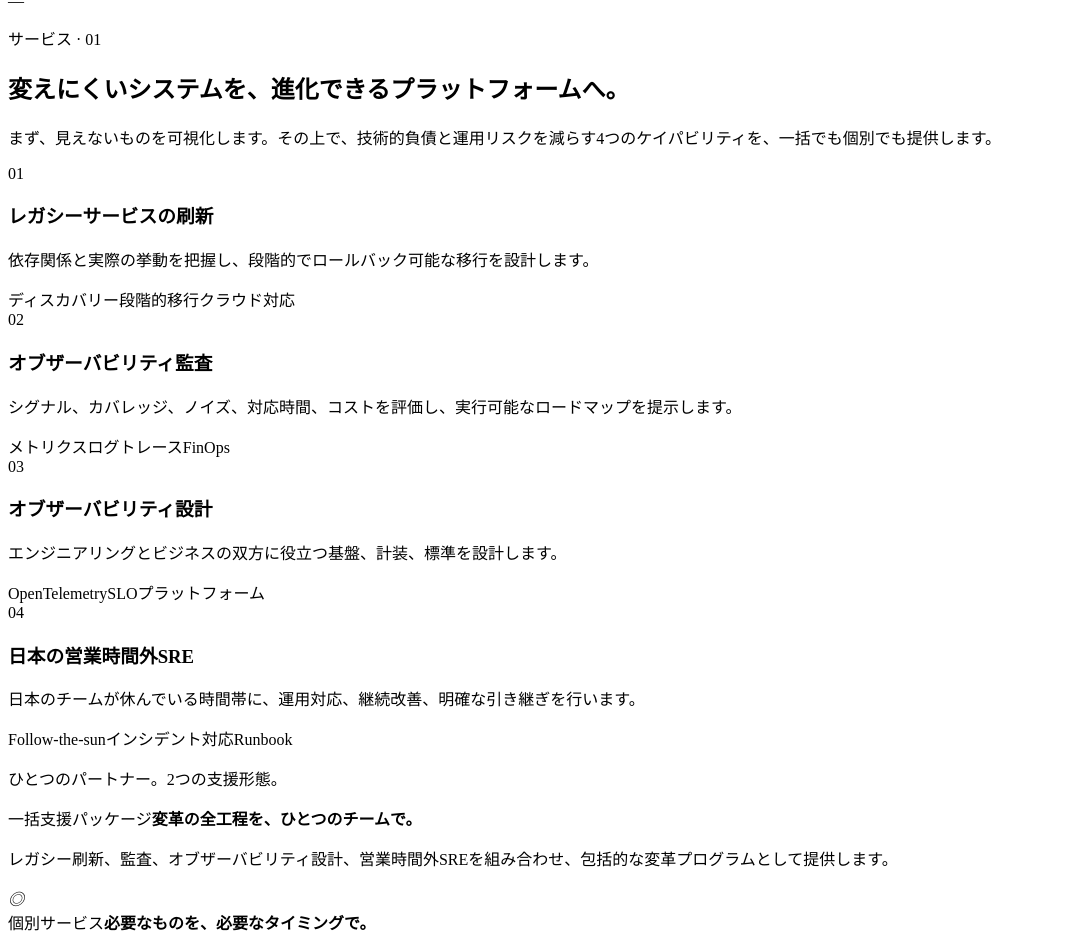
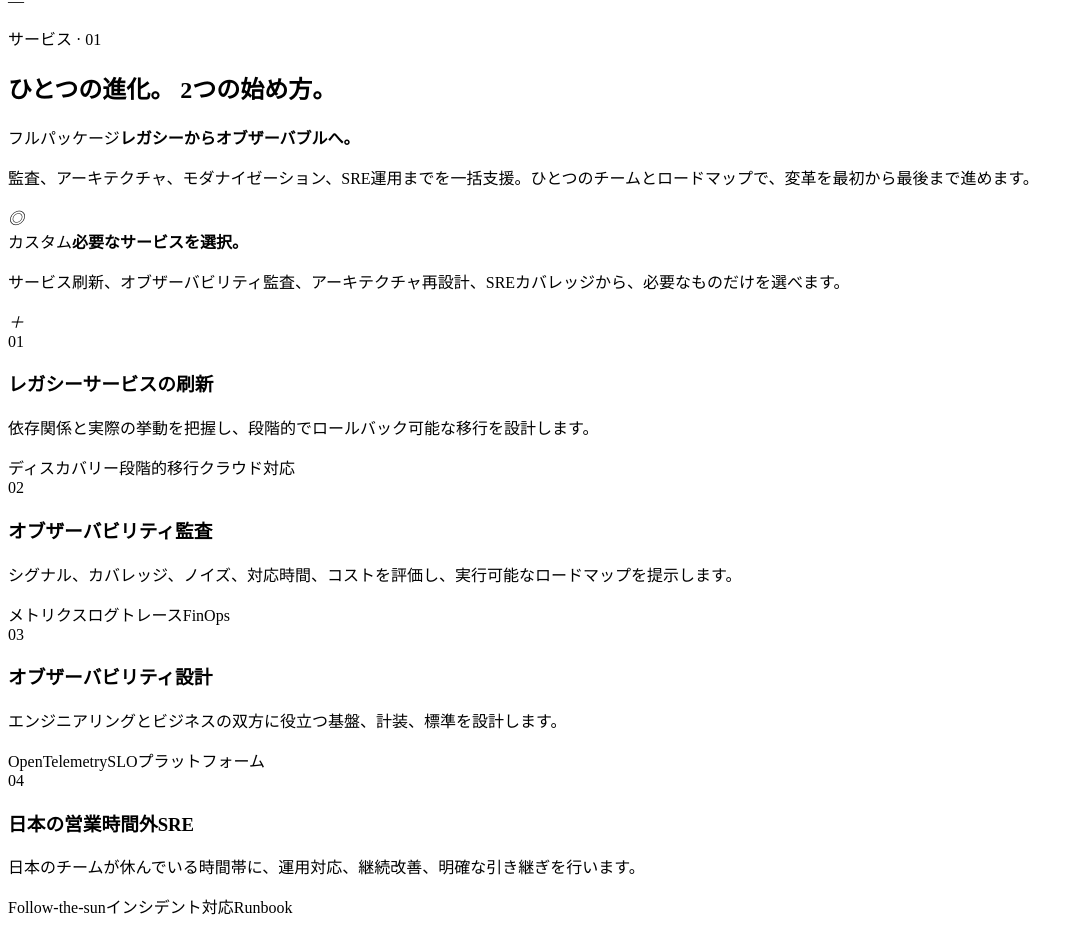
Before and after one commit to Animarc/SenyToShinka, a React (Vite) app: page / in a window 1280 px wide. Shown: the part 399-1333 px from the top of the page, without its empty margins (0-1084 px from the left). Built offline with nearby package versions, Linux system fonts and the light colour scheme; the HTML template or start-up script is replaced by a standard one.

Commit message:
Clarify service engagement models

```diff
--- a/src/App.tsx
+++ b/src/App.tsx
@@ -72,9 +72,18 @@ function App() {
         <section className="services section-pad" id="services">
           <div className="section-heading">
             <div className="section-label"><span>—</span><p className="kicker">{t.servicesKicker}</p></div>
-            <div className="section-copy">
-              <h2>{t.servicesTitle}</h2>
-              <p>{t.servicesIntro}</p>
+            <h2>{t.servicesTitle}</h2>
+          </div>
+          <div className="engagement">
+            <div className="engagement-options">
+              {t.engagementOptions.map((option, index) => (
+                <article key={option.label}>
+                  <span>{option.label}</span>
+                  <strong>{option.title}</strong>
+                  <p>{option.body}</p>
+                  <i aria-hidden="true">{index === 0 ? '◎' : '＋'}</i>
+                </article>
+              ))}
             </div>
           </div>
           <div className="service-list">
@@ -85,19 +94,6 @@ function App() {
                 <div className="tags">{service.tags.map((tag) => <span key={tag}>{tag}</span>)}</div>
               </article>
             ))}
-          </div>
-          <div className="engagement">
-            <p className="engagement-kicker">{t.engagementKicker}</p>
-            <div className="engagement-options">
-              {t.engagementOptions.map((option, index) => (
-                <article key={option.label}>
-                  <span>{option.label}</span>
-                  <strong>{option.title}</strong>
-                  <p>{option.body}</p>
-                  <i aria-hidden="true">{index === 0 ? '◎' : '＋'}</i>
-                </article>
-              ))}
-            </div>
           </div>
         </section>
 
--- a/src/content.ts
+++ b/src/content.ts
@@ -12,8 +12,6 @@ type Content = {
   metricLabels: string[]
   servicesKicker: string
   servicesTitle: string
-  servicesIntro: string
-  engagementKicker: string
   engagementOptions: { label: string; title: string; body: string }[]
   services: { number: string; title: string; body: string; tags: string[] }[]
   methodKicker: string
@@ -42,12 +40,10 @@ export const copy: Record<Language, Content> = {
     secondaryCta: 'Ver servicios',
     metricLabels: ['Visibilidad antes del cambio', 'Evolución sin big bang', 'Cobertura fuera de horario JP'],
     servicesKicker: 'Servicios · 01',
-    servicesTitle: 'Convertimos sistemas difíciles de cambiar en plataformas que pueden evolucionar.',
-    servicesIntro: 'Empezamos haciendo visible lo que hoy es incierto. A partir de ahí, reducimos deuda técnica y riesgo operativo con cuatro capacidades que funcionan juntas o de forma independiente.',
-    engagementKicker: 'Un partner. Dos formas de trabajar.',
+    servicesTitle: 'Una evolución.\nDos formas de empezar.',
     engagementOptions: [
-      { label: 'Pack integral', title: 'Todo el recorrido, un único equipo.', body: 'Combinamos renovación legacy, auditoría, arquitectura de observabilidad y cobertura SRE en un programa completo de transformación.' },
-      { label: 'Servicios independientes', title: 'Solo lo que necesitáis, cuando lo necesitáis.', body: 'Cada capacidad puede contratarse por separado, con objetivos, alcance y entregables propios, sin necesidad de asumir el programa completo.' },
+      { label: 'Pack completo', title: 'De legacy a observable.', body: 'Nos ocupamos del recorrido completo: auditoría, arquitectura, modernización y operación SRE. Un equipo, un roadmap y una transformación coordinada de principio a fin.' },
+      { label: 'A medida', title: 'Elige tu sabor.', body: 'Selecciona solo la capacidad que necesitas: renovar un servicio, auditar la observabilidad, rediseñar la arquitectura o ampliar la cobertura SRE.' },
     ],
     services: [
       { number: '01', title: 'Renovación de servicios legacy', body: 'Trazamos dependencias y comportamiento real para diseñar una migración incremental, reversible y alineada con el negocio.', tags: ['Discovery', 'Strangler pattern', 'Cloud readiness'] },
@@ -84,12 +80,10 @@ export const copy: Record<Language, Content> = {
     secondaryCta: 'サービスを見る',
     metricLabels: ['変更前に可視化', 'ビッグバンに頼らない進化', '日本の営業時間外をカバー'],
     servicesKicker: 'サービス · 01',
-    servicesTitle: '変えにくいシステムを、進化できるプラットフォームへ。',
-    servicesIntro: 'まず、見えないものを可視化します。その上で、技術的負債と運用リスクを減らす4つのケイパビリティを、一括でも個別でも提供します。',
-    engagementKicker: 'ひとつのパートナー。2つの支援形態。',
+    servicesTitle: 'ひとつの進化。\n2つの始め方。',
     engagementOptions: [
-      { label: '一括支援パッケージ', title: '変革の全工程を、ひとつのチームで。', body: 'レガシー刷新、監査、オブザーバビリティ設計、営業時間外SREを組み合わせ、包括的な変革プログラムとして提供します。' },
-      { label: '個別サービス', title: '必要なものを、必要なタイミングで。', body: '各サービスは個別に契約可能です。包括プログラムを前提とせず、それぞれに明確な目的、範囲、成果物を設定します。' },
+      { label: 'フルパッケージ', title: 'レガシーからオブザーバブルへ。', body: '監査、アーキテクチャ、モダナイゼーション、SRE運用までを一括支援。ひとつのチームとロードマップで、変革を最初から最後まで進めます。' },
+      { label: 'カスタム', title: '必要なサービスを選択。', body: 'サービス刷新、オブザーバビリティ監査、アーキテクチャ再設計、SREカバレッジから、必要なものだけを選べます。' },
     ],
     services: [
       { number: '01', title: 'レガシーサービスの刷新', body: '依存関係と実際の挙動を把握し、段階的でロールバック可能な移行を設計します。', tags: ['ディスカバリー', '段階的移行', 'クラウド対応'] },
--- a/src/styles.css
+++ b/src/styles.css
@@ -43,23 +43,23 @@ h1 em { font-family:'Playfair Display','Noto Sans JP',serif; color:var(--red); f
 .principles b { color:var(--red); font-size:11px; }
 .principles span { font-size:12px; text-transform:uppercase; letter-spacing:.08em; }
 .services { background:var(--ink); color:#f5f1e8; padding-block:130px; }
-.section-heading { display:grid; grid-template-columns:minmax(180px,.8fr) minmax(0,2.6fr); gap:5vw; align-items:start; margin-bottom:85px; }
+.section-heading { display:block; margin-bottom:55px; }
 .section-heading .kicker { color:#a6b4aa; }
 .section-heading h2,.method h2,.japan h2,.closing h2 { font-size:clamp(38px,5vw,72px); font-weight:500; line-height:1.05; letter-spacing:-.045em; margin:0; }
-.section-label { display:flex; align-items:center; gap:16px; padding-top:10px; }
+.section-heading > h2 { white-space:pre-line; max-width:900px; margin-top:32px; }
+.section-label { display:flex; align-items:center; gap:16px; }
 .section-label > span { color:var(--red); }
 .section-label p { margin:0; }
-.section-copy { display:grid; grid-template-columns:minmax(0,1.9fr) minmax(240px,.8fr); gap:clamp(35px,5vw,90px); align-items:end; }
-.section-copy > p { line-height:1.75; opacity:.65; margin:0 0 4px; }
-.engagement { display:grid; grid-template-columns:minmax(180px,.8fr) minmax(0,2.6fr); gap:5vw; margin-top:85px; padding-top:32px; border-top:1px solid rgba(255,255,255,.18); }
-.engagement-kicker { color:#a6b4aa; text-transform:uppercase; font-size:11px; letter-spacing:.17em; font-weight:600; margin:10px 0 0; }
+.engagement { margin-bottom:90px; }
 .engagement-options { display:grid; grid-template-columns:1fr 1fr; border:1px solid rgba(255,255,255,.22); }
-.engagement-options article { min-height:230px; padding:28px 30px; position:relative; display:flex; flex-direction:column; }
+.engagement-options article { aspect-ratio:1.18; min-height:330px; padding:36px 38px; position:relative; display:flex; flex-direction:column; overflow:hidden; transition:background .25s ease,color .25s ease; }
 .engagement-options article + article { border-left:1px solid rgba(255,255,255,.22); }
 .engagement-options article > span { color:var(--red); text-transform:uppercase; font-size:10px; letter-spacing:.16em; font-weight:600; }
-.engagement-options strong { max-width:390px; font-size:clamp(20px,2vw,28px); line-height:1.18; font-weight:500; margin:28px 45px 16px 0; }
-.engagement-options p { max-width:470px; font-size:13px; line-height:1.65; opacity:.62; margin:auto 35px 0 0; }
-.engagement-options i { position:absolute; right:24px; top:24px; color:var(--red); font-style:normal; font-size:22px; }
+.engagement-options strong { max-width:430px; font-size:clamp(28px,3vw,44px); line-height:1.08; font-weight:500; letter-spacing:-.035em; margin:42px 55px 18px 0; }
+.engagement-options p { max-width:470px; font-size:14px; line-height:1.7; opacity:.64; margin:auto 40px 0 0; }
+.engagement-options i { position:absolute; right:32px; top:30px; color:var(--red); font-style:normal; font-size:28px; }
+.engagement-options article:hover { background:#f2efe8; color:var(--ink); }
+.service-list { border-top:1px solid rgba(255,255,255,.18); }
 .service { display:grid; grid-template-columns:80px 1.5fr 1fr; gap:4vw; padding:38px 0; border-top:1px solid rgba(255,255,255,.18); }
 .service:last-child { border-bottom:1px solid rgba(255,255,255,.18); }
 .service-number { color:var(--red); font-size:12px; }
@@ -98,7 +98,7 @@ h1 em { font-family:'Playfair Display','Noto Sans JP',serif; color:var(--red); f
 @media (max-width: 850px) {
   .header { height:72px; position:absolute; }.menu-button { display:block; z-index:11; }.nav { display:none; position:absolute; inset:0; min-height:100vh; background:var(--paper); padding:110px 24px 40px; flex-direction:column; align-items:stretch; font-size:20px; }.nav.open { display:flex; }.language-switcher { padding:20px 0; font-size:14px; }.nav-cta { margin-top:auto; }
   .hero { padding-top:130px; min-height:auto; }.hero::before { background-position:68% center; }.hero::after { background:linear-gradient(90deg, rgba(242,239,232,.97) 0%, rgba(242,239,232,.86) 72%, rgba(242,239,232,.55) 100%), linear-gradient(0deg, rgba(242,239,232,.94) 0%, rgba(242,239,232,.22) 70%); }.hero-grid { display:none; }.hero-bottom,.section-heading,.service,.japan,.method-intro { grid-template-columns:1fr; }.hero-bottom { gap:32px; }.principles { grid-template-columns:1fr; margin-top:60px; backdrop-filter:blur(8px); background:rgba(242,239,232,.66); }.principles div { border-right:0; border-bottom:1px solid rgba(23,34,29,.18); }.principles div:last-child { border:0; }
-  .services,.method { padding-block:90px; }.section-heading { margin-bottom:55px; }.section-heading,.section-copy { grid-template-columns:1fr; }.section-copy { gap:25px; }.section-copy h2 { margin:0; }.section-copy > p { max-width:620px; }.engagement { grid-template-columns:1fr; margin-top:60px; }.engagement-options { grid-template-columns:1fr; }.engagement-options article + article { border-left:0; border-top:1px solid rgba(255,255,255,.22); }.service { grid-template-columns:42px 1fr; gap:10px; }.service .tags { grid-column:2; justify-content:flex-start; }.method-intro { margin-bottom:60px; gap:15px; }.method-flow { grid-template-columns:1fr 1fr; gap:45px 15px; }.japan { padding-block:80px; }.time-visual { width:min(90vw,450px); margin:auto; }.closing { padding-block:100px; }.footer { grid-template-columns:1fr 1fr; }.footer p { grid-column:1/-1; }
+  .services,.method { padding-block:90px; }.section-heading { margin-bottom:45px; }.section-heading > h2 { margin-top:25px; }.engagement { margin-bottom:60px; }.engagement-options { grid-template-columns:1fr; }.engagement-options article + article { border-left:0; border-top:1px solid rgba(255,255,255,.22); }.service { grid-template-columns:42px 1fr; gap:10px; }.service .tags { grid-column:2; justify-content:flex-start; }.method-intro { margin-bottom:60px; gap:15px; }.method-flow { grid-template-columns:1fr 1fr; gap:45px 15px; }.japan { padding-block:80px; }.time-visual { width:min(90vw,450px); margin:auto; }.closing { padding-block:100px; }.footer { grid-template-columns:1fr 1fr; }.footer p { grid-column:1/-1; }
 }
 @media (min-width: 851px) and (max-height: 850px) {
   .hero { padding-top:120px; }
```
